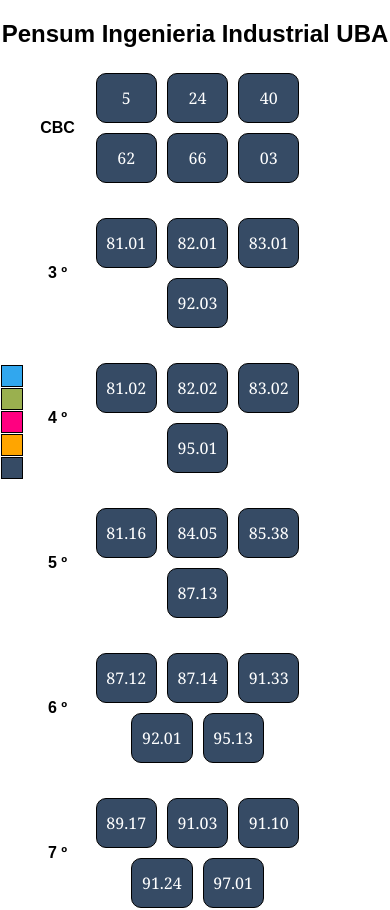
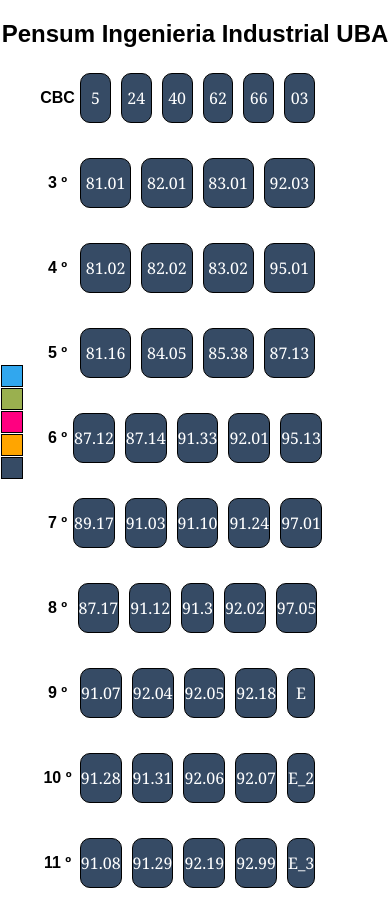
Before and after one commit to lea2696/pensum, a React (Create React App) app: page / in a window 390 px wide. Shown: the top 910 px of the page. Built offline with nearby package versions, Linux system fonts and the light colour scheme.

Commit message:
Cambio posicion de media

```diff
--- a/src/components/Pensum.css
+++ b/src/components/Pensum.css
@@ -45,14 +45,7 @@
   align-items: center;
   justify-content: center;
 }
-@media (max-width: 600px) {
-  .container {
-    flex-wrap: wrap;
-  }
-  .seleccionado {
-  padding-bottom: 20%;
-}
-}
+
 .active {
   border: 3px #f9b71c solid;
   box-shadow: 3px #f9b71c;
@@ -106,4 +99,12 @@
   box-shadow: 3px blue;
   z-index: 999999;
   opacity: 0.8;
+};
+@media (max-width: 600px) {
+  .container {
+    flex-wrap: wrap;
+  }
+  .seleccionado {
+  padding-bottom: 20%;
 }
+}
```
